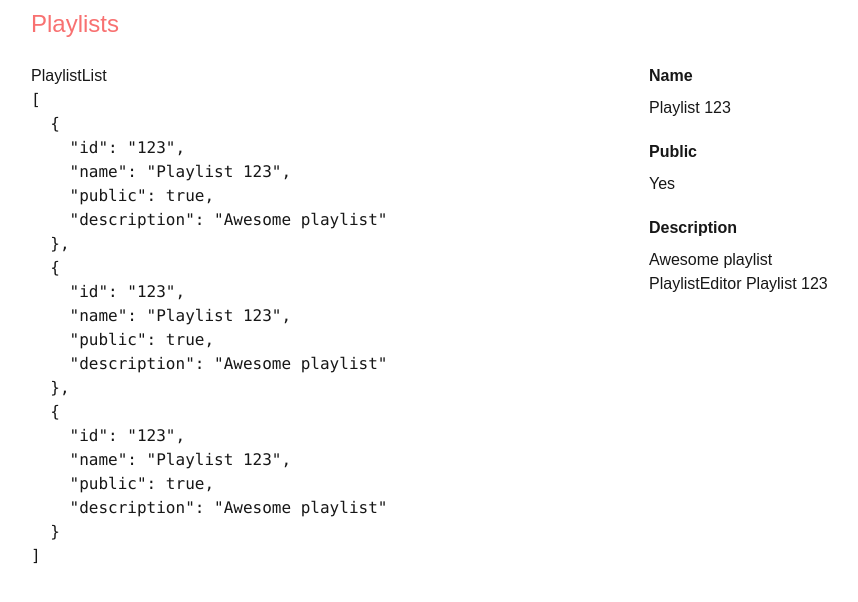
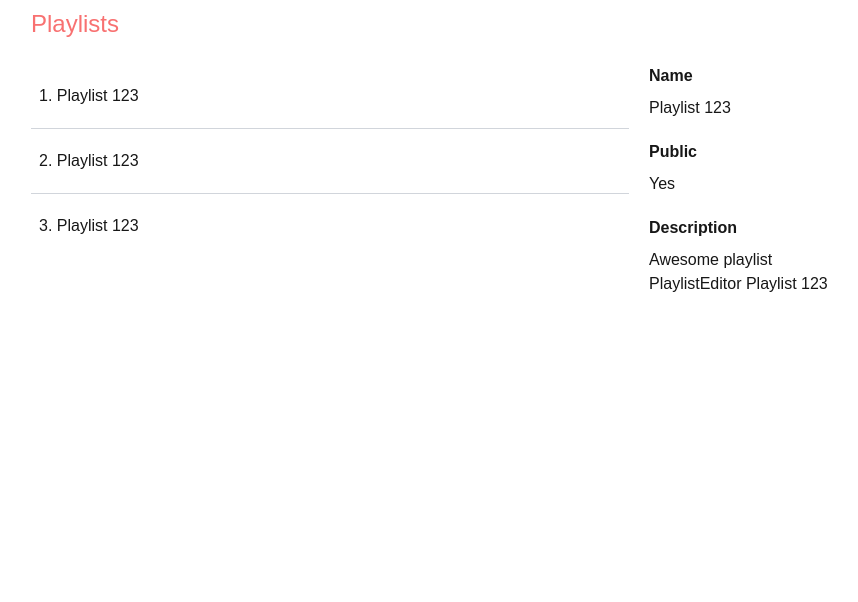
Before and after one commit to ev45ive/testuj-sii-typescript3, a Next.js app: page /playlists in a window 1280 px wide. Shown: the top 602 px of the page, without its empty margins (1-859 px from the left). Built offline with nearby package versions, Linux system fonts and the light colour scheme.

Commit message:
Rendering lists

```diff
--- a/src/app/playlists/components/PlaylistList.tsx
+++ b/src/app/playlists/components/PlaylistList.tsx
@@ -9,8 +9,13 @@ type Props = {
 const PlaylistList = ({ playlists }: Props) => {
   return (
     <div>
-      PlaylistList
-      <pre>{JSON.stringify(playlists, null, 2)}</pre>
+      <div className="divide-y divide-gray-300 divide-solid ">
+        {playlists.map((playlist, index) => (
+          <p className="px-2 py-5">{index+1}. {playlist.name}</p>
+        ))}
+      </div>
+
+      {/* <pre>{JSON.stringify(playlists, null, 2)}</pre> */}
     </div>
   );
 };
```
